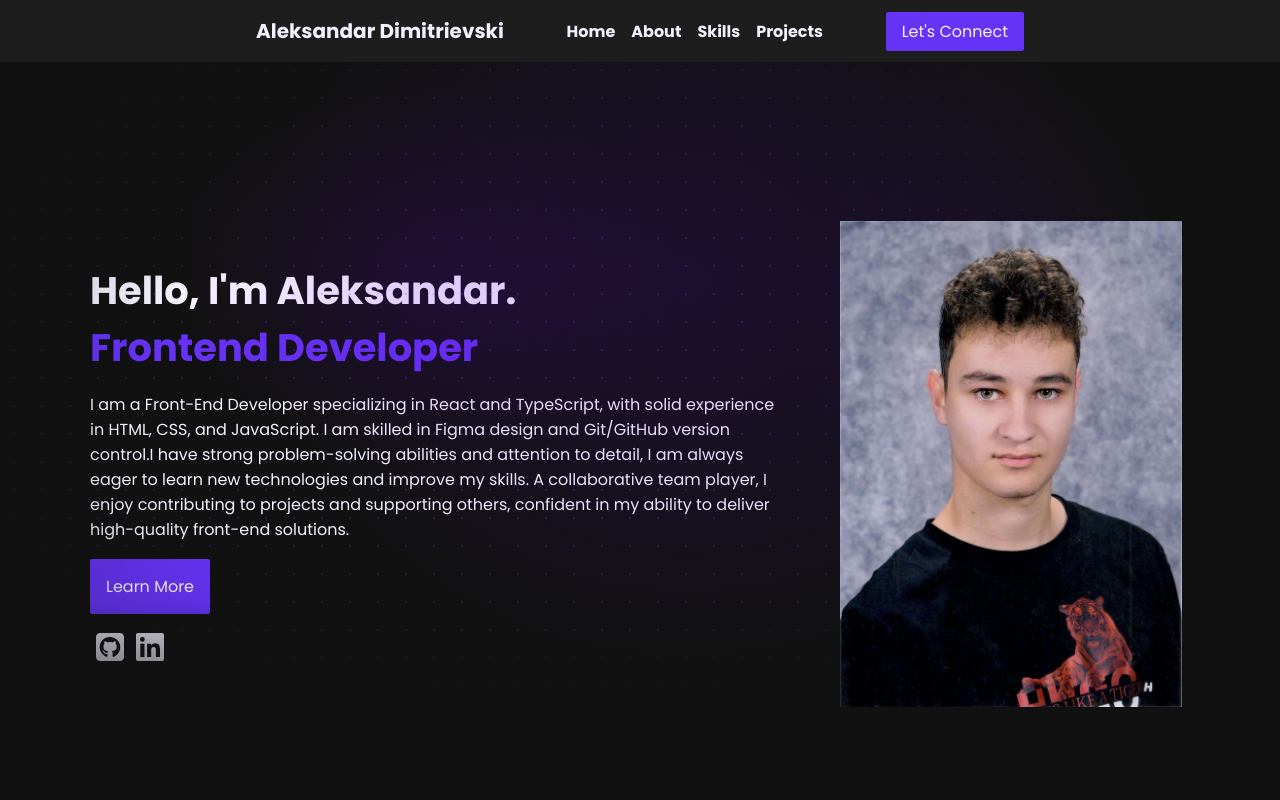
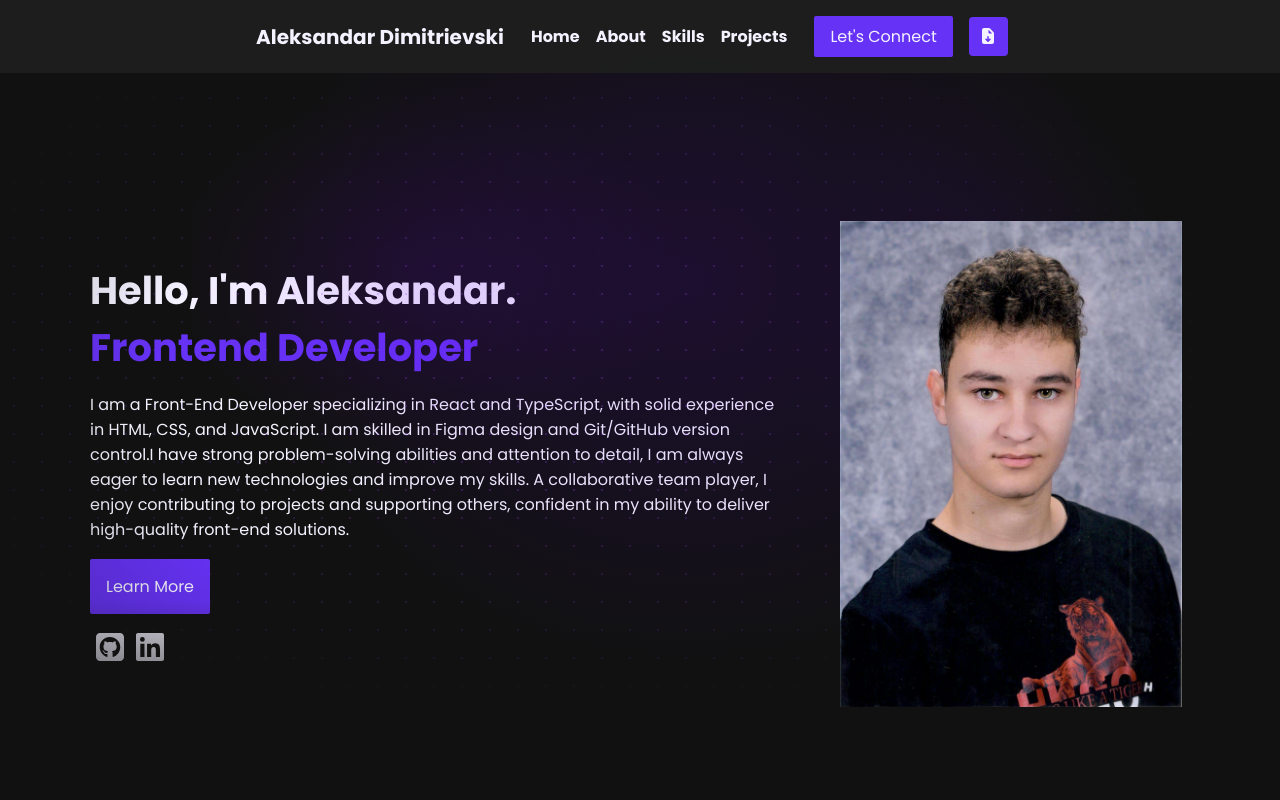
Before and after one commit to Sizo04/portfolionext, a Next.js app: page / in a window 1280 px wide. Shown: the top 800 px of the page. Built offline with nearby package versions, Linux system fonts and the light colour scheme.

Commit message:
download resume button + navbar fixes

```diff
--- a/src/app/components/HamburgerMenu.tsx
+++ b/src/app/components/HamburgerMenu.tsx
@@ -2,7 +2,7 @@
 
 import { useState } from "react";
 import { FontAwesomeIcon } from "@fortawesome/react-fontawesome";
-import { faBars } from "@fortawesome/free-solid-svg-icons";
+import { faBars, faFileArrowDown } from "@fortawesome/free-solid-svg-icons";
 import { navLinks } from "../data";
 
 export default function HamburgerMenu() {
@@ -21,6 +21,11 @@ export default function HamburgerMenu() {
                 <a href={`#${link.toLowerCase()}`}>{link}</a>
               </li>
             ))}
+            <li>
+              <a href="/cv.pdf" download="CV.pdf">
+                Resume
+              </a>
+            </li>
           </ul>
         </div>
       )}
--- a/src/app/components/Navbar.tsx
+++ b/src/app/components/Navbar.tsx
@@ -27,9 +27,12 @@ const Navbar = () => {
             >
               Let's Connect
             </a>
-            {/* <a className="resume-btn" href="">
-              <FontAwesomeIcon icon={faFileArrowDown} />
-            </a> */}
+            <div className="download-resume">
+              <a className="resume-btn" href="/cv.pdf" download="CV.pdf">
+                <FontAwesomeIcon icon={faFileArrowDown} />
+              </a>
+              <p className="hover-text">Download</p>
+            </div>
           </div>
 
           <HamburgerMenu />
--- a/src/app/styles/navbar.css
+++ b/src/app/styles/navbar.css
@@ -57,7 +57,7 @@ a:hover {
   width: 100%;
   background-color: var(--color-bg-dark);
   position: absolute;
-  top: 70px;
+  top: 50px;
   left: 0;
   display: flex;
   justify-content: center;
@@ -71,6 +71,10 @@ a:hover {
   align-items: center;
 }
 
+.ham-menu li {
+  margin: 0.5em 0;
+}
+
 .ham-menu-btn {
   background: none;
   border: none;
@@ -78,15 +82,49 @@ a:hover {
   display: none;
 }
 
+.nav-btns {
+  display: flex;
+  align-items: center;
+}
+
 .resume-btn {
   background-color: var(--primary-color);
-  padding: 0.7em;
+  padding: 0.5em 0.6em;
   margin: 0 1em;
   border-radius: 10%;
 }
 
 .resume-btn:hover {
   background-color: var(--color-text);
+}
+
+.download-resume {
+  position: relative;
+  display: inline-block;
+}
+
+.hover-text {
+  position: absolute;
+  top: 100%;
+  left: 50%;
+  transform: translateX(-50%);
+  margin-top: 6px;
+  text-align: center;
+  opacity: 0;
+  visibility: hidden;
+
+  background: black;
+  color: white;
+  padding: 4px 8px;
+  border-radius: 4px;
+  font-size: 12px;
+
+  transition: 0.3s ease;
+}
+
+.download-resume:hover .hover-text {
+  opacity: 1;
+  visibility: visible;
 }
 
 @media (max-width: 1230px) {
@@ -100,6 +138,9 @@ a:hover {
     font-size: 16px;
   }
 
+  .download-resume {
+    display: none;
+  }
   .menu {
     display: none;
   }
```
Also changed, not shown: 1 other file (tests, documents, lock files or other folders).
